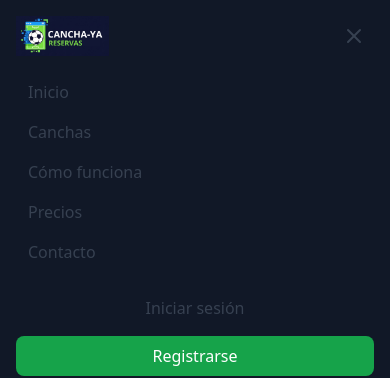
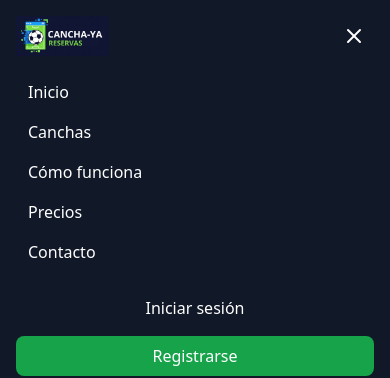
Before and after one commit to vdelahoz7/cancha-ya, a React (Vite) app: page / in a window 390 px wide. Both pictures are taken after a click on the button 354 px from the left and 36 px from the top of the page. Shown: the top 378 px of the page. Built offline with nearby package versions, Linux system fonts and the light colour scheme.

Commit message:
mobile colors design

```diff
--- a/src/components/Layout.tsx
+++ b/src/components/Layout.tsx
@@ -80,7 +80,7 @@ const Layout: React.FC<LayoutProps> = ({ children }) => {
               <button
                 onClick={() => setIsMobileMenuOpen(!isMobileMenuOpen)}
                 className={`p-2 rounded-lg ${
-                  isScrolled ? "text-gray-700" : "text-gray-700"
+                  isScrolled ? "text-white" : "text-white"
                 }`}
               >
                 {isMobileMenuOpen ? (
@@ -98,7 +98,7 @@ const Layout: React.FC<LayoutProps> = ({ children }) => {
                 <Link
                   key={link.name}
                   to={link.href}
-                  className="block px-3 py-2 rounded text-gray-700 font-medium hover:bg-gray-100"
+                  className="block px-3 py-2 rounded text-white font-medium"
                   onClick={() => setIsMobileMenuOpen(false)}
                 >
                   {link.name}
@@ -107,7 +107,7 @@ const Layout: React.FC<LayoutProps> = ({ children }) => {
               <div className="mt-4 space-y-2">
                 <Link
                   to="/login"
-                  className="block px-4 py-2 text-center rounded-lg font-medium text-gray-700 hover:bg-gray-100"
+                  className="block px-4 py-2 text-center rounded-lg font-medium text-white"
                   onClick={() => setIsMobileMenuOpen(false)}
                 >
                   Iniciar sesión
```
